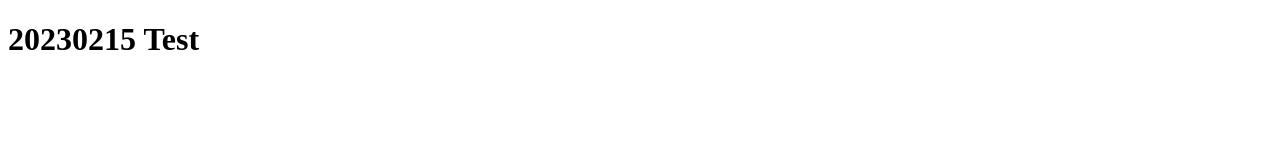
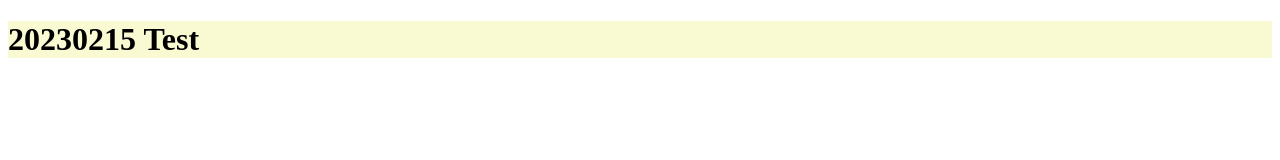
Before and after one commit to bluerampart/html-css, a plain HTML site: page index.html in a window 1280 px wide. Drawn offline with Linux system fonts and the light colour scheme.

Commit message:
h1 style add: background color

```diff
--- a/index.html
+++ b/index.html
@@ -6,6 +6,9 @@
         <meta charset="utf=8" />
 
         <style>
+            h1{
+                background-color:lightgoldenrodyellow;
+            }
 
         </style>
     </head>
```
